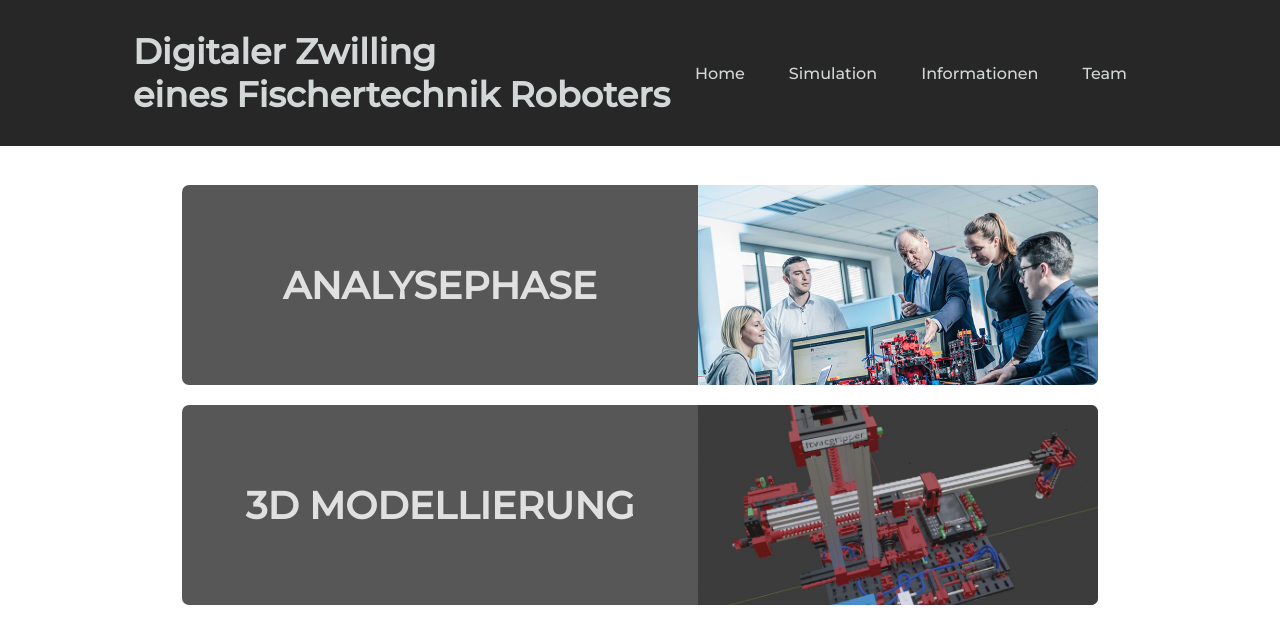
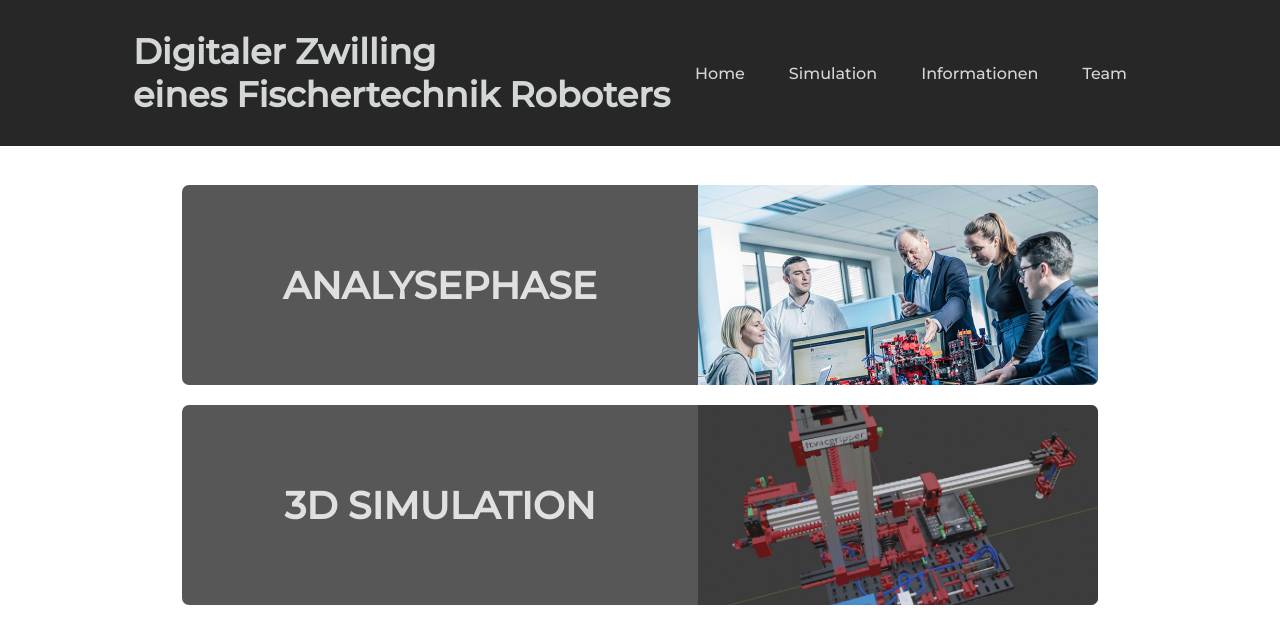
Before and after one commit to rotagianni/Digitaler-Zwilling, a plain HTML site: page information.html in a window 1280 px wide. Shown: the top 618 px of the page. Drawn offline with Linux system fonts and the light colour scheme; a web font is replaced by a local one.

Commit message:
simulation update

```diff
--- a/information.html
+++ b/information.html
@@ -62,7 +62,7 @@
             <input id="collapsible2" class="toggle" type="checkbox">
             <label for="collapsible2" class="lbl-toggle">
                 <div class="collapsible-title">
-                    3D Modellierung
+                    3D Simulation
                 </div>
                 <div class="collapsible-title-image">
                     <img src="pictures/3dm.jpg"  style="transform: translateY(-58px);" alt="">
```
Also changed, not shown: 1 other file.
